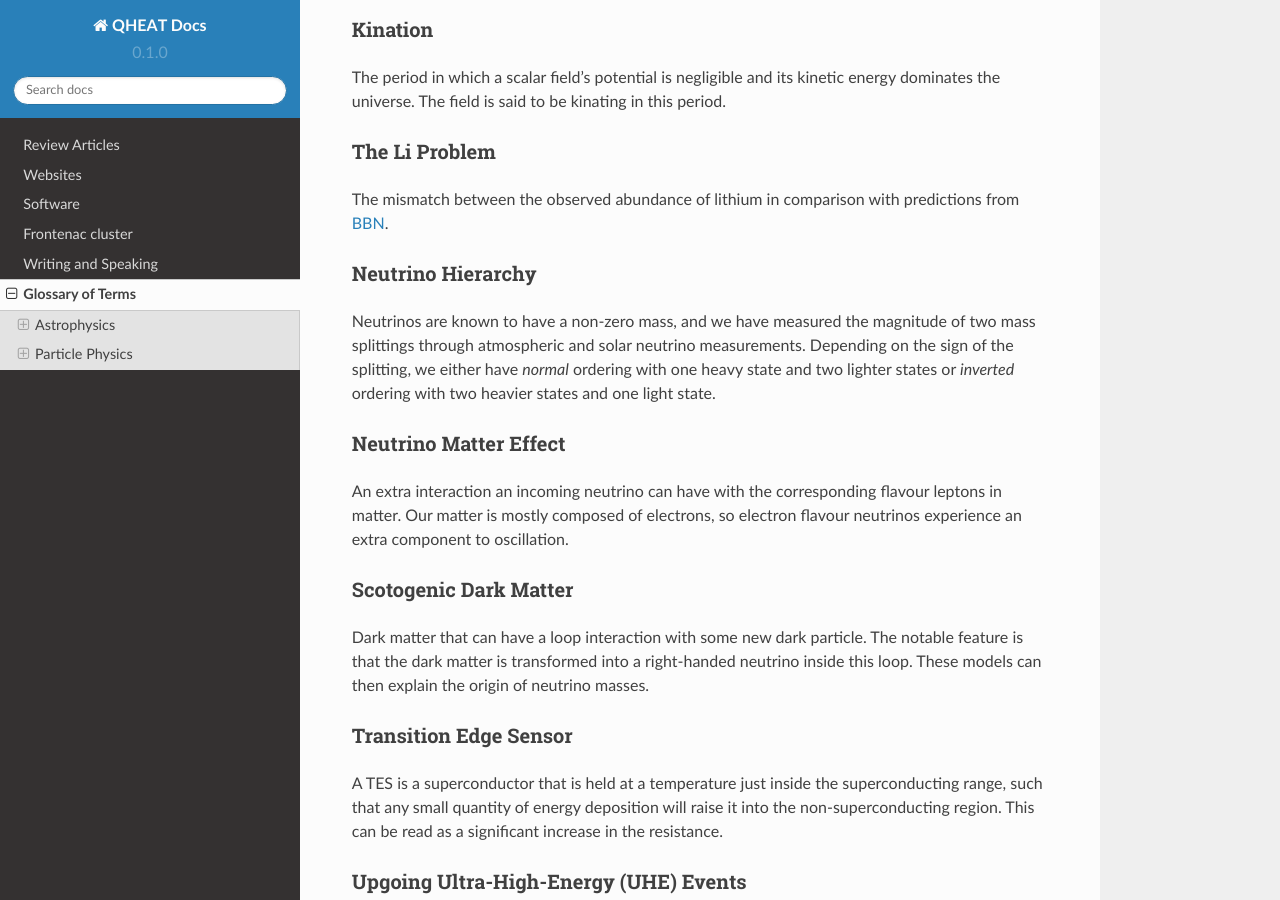
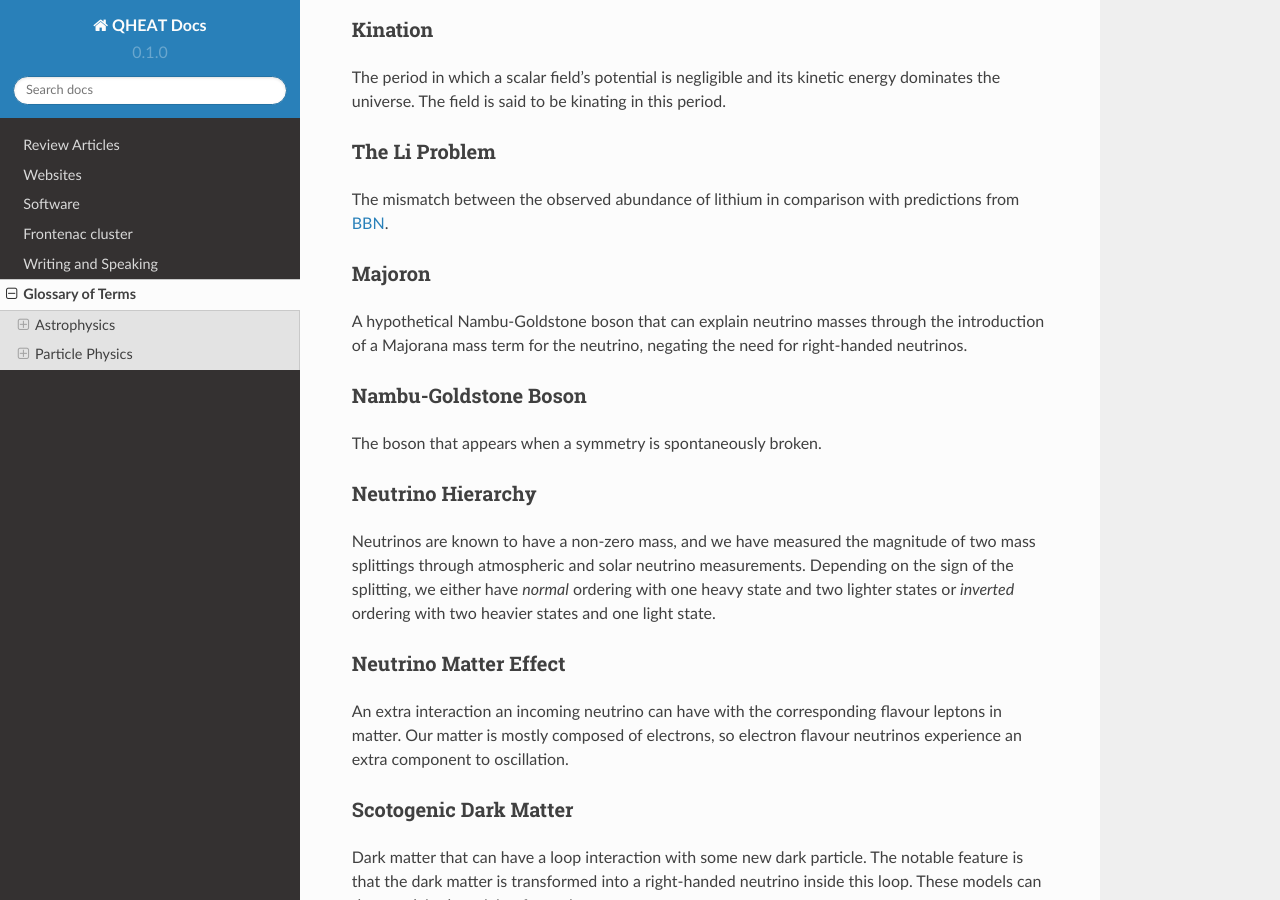
Before and after one commit to aaronvincent/QHEAT, a Sphinx documentation site: the page built from docs/source/glossary.rst, in a window 1280 px wide and 900 px high, scrolled down 2084 px. Built offline with Sphinx 7.4.7 and the Read the Docs theme 2.0.0, drawn with Linux system fonts in a browser that asks for light colours.

Commit message:
Added Majoron and NGB

```diff
--- a/docs/source/glossary.rst
+++ b/docs/source/glossary.rst
@@ -130,6 +130,20 @@ The Li Problem
 The mismatch between the observed abundance of lithium in comparison with
 predictions from `BBN <bbn_>`_.
 
+.. _majoron:
+
+Majoron
+*******
+A hypothetical Nambu-Goldstone boson that can explain neutrino masses through
+the introduction of a Majorana mass term for the neutrino, negating the need for
+right-handed neutrinos.
+
+.. nambu-goldstone-boson:
+
+Nambu-Goldstone Boson
+*********************
+The boson that appears when a symmetry is spontaneously broken.
+
 .. _nu-hierarchy:
 
 Neutrino Hierarchy
```
